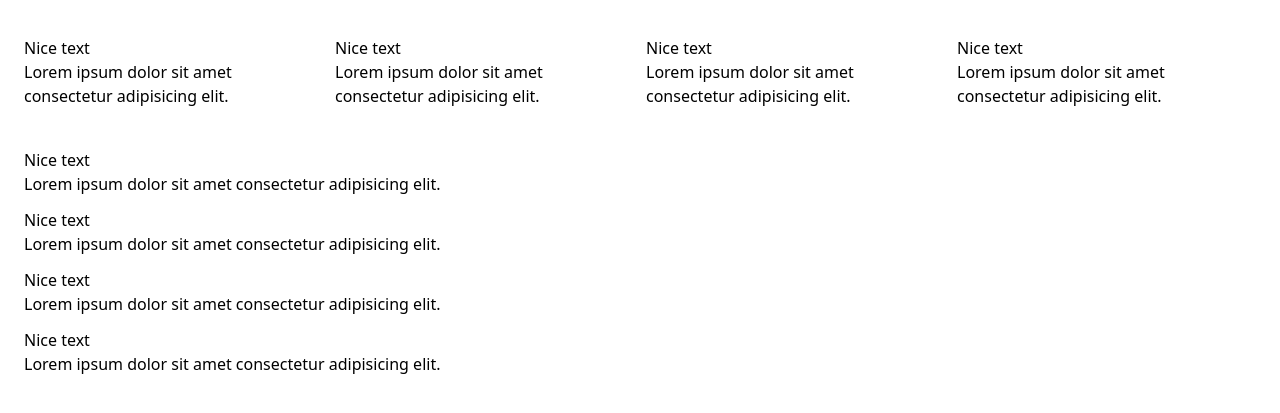
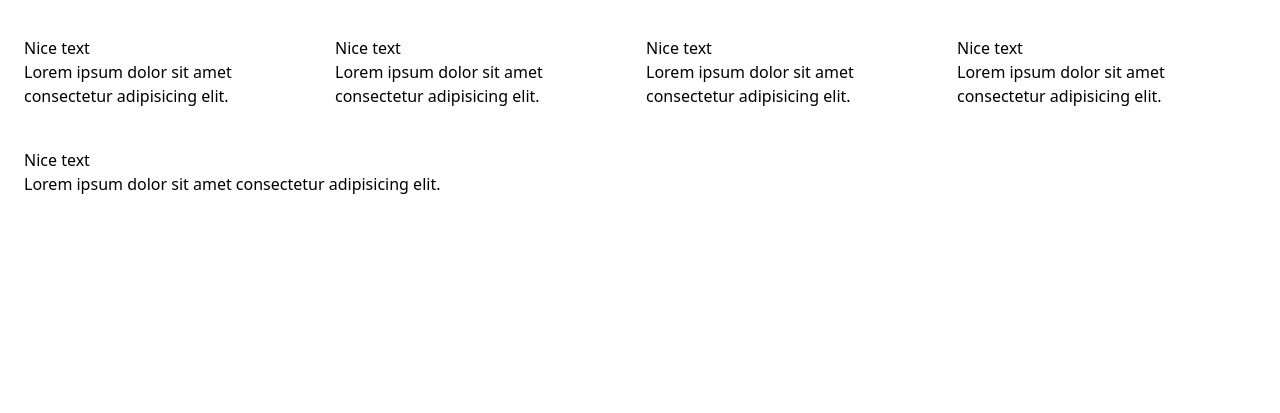
Before and after one commit to mondaymood/elsewhere_blog_template, a Jekyll site: the page built from _posts/2022-11-21-second-post.html, in a window 1280 px wide and 900 px high, scrolled down 2941 px, cut to the strip 484-897 px from the top of the window. Built offline with Jekyll 4.4.1, drawn with Linux system fonts in a browser that asks for light colours; nearby versions of some CDN libraries; after the commit the page ends 3661 px from its top, so only the background shows below that.

Commit message:
Updated '_posts/2022-11-21-second-post.html' via CloudCannon

```diff
--- a/_posts/2022-11-21-second-post.html
+++ b/_posts/2022-11-21-second-post.html
@@ -93,10 +93,4 @@ page_blocks:
     text:
       - heading: Nice text
         copy_html: Lorem ipsum dolor sit amet consectetur adipisicing elit.
-      - heading: Nice text
-        copy_html: Lorem ipsum dolor sit amet consectetur adipisicing elit.
-      - heading: Nice text
-        copy_html: Lorem ipsum dolor sit amet consectetur adipisicing elit.
-      - heading: Nice text
-        copy_html: Lorem ipsum dolor sit amet consectetur adipisicing elit.
 ---
```
